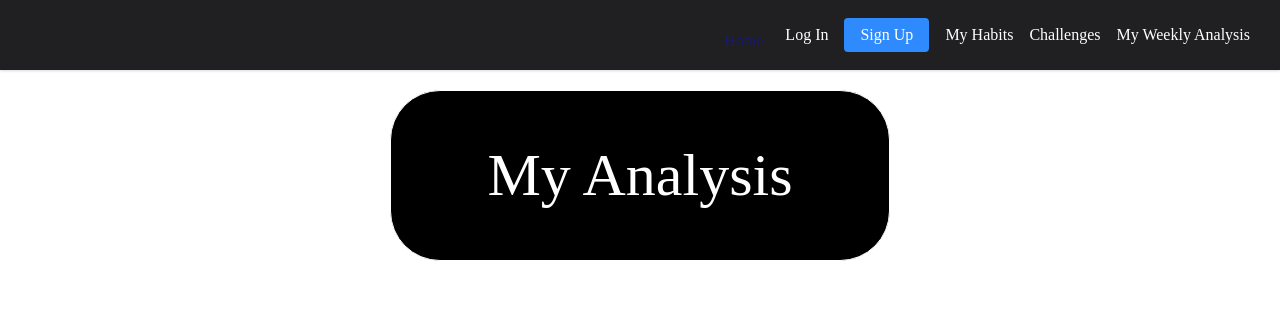
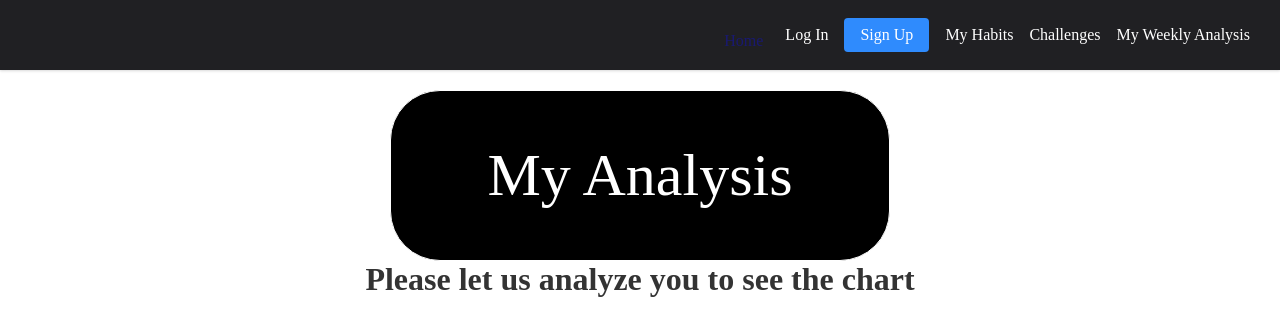
Before and after one commit to Shania810/dopamine-habit-client, a React (Create React App) app: page /analysis in a window 1280 px wide. Shown: the top 336 px of the page. Built offline with nearby package versions, Linux system fonts and the light colour scheme; no server answers.

Commit message:
condition for Analysis.js

```diff
--- a/src/components/Analysis.js
+++ b/src/components/Analysis.js
@@ -22,7 +22,7 @@ const Analysis = () => {
   return (
     <PositionContainer>
       <SubTitle style={{width: 500}} >My Analysis </SubTitle>
-      {analysis?.habits && <BarChart charData={analysis.habits} />}
+      {(analysis?.habits && analysis)?<BarChart charData={analysis.habits} />: <h1>Please let us analyze you to see the chart</h1>}
     </PositionContainer>
   );
 };
--- a/src/pages/MyHabits.js
+++ b/src/pages/MyHabits.js
@@ -1,6 +1,7 @@
 import React, { useEffect, useState } from 'react'
 import Habit from '../components/Habit'
 import { NewHabit } from '../components/NewHabit'
+import { Loading } from '../components/Loading'
 import {
   ButtonDefault,
   PositionContainer,
@@ -90,7 +91,7 @@ export const MyHabits = () => {
    const show = showDaily()
     setShowComponentDaily(show)
   },[])
-  return (
+  return analyses && habits ?
     <PositionContainer style={{margin: '50px 0'}} >
       <SubTitle style={{width: 400}} >My Goals</SubTitle>
       {showButtonAddDeleteHabitAndAddAnalysis()? <ButtonDefault onClick={addAnalysis}>
@@ -102,6 +103,6 @@ export const MyHabits = () => {
       {showButtonAddDeleteHabitAndAddAnalysis() === true && <ButtonDefault onClick={() => setValue(!value)}>Add Goal</ButtonDefault>}
       {value && <NewHabit getHabit={getHabit} />}
       {showComponentDaily === true && <DailyHabit habits={habits} getHabit={getHabit} updateAnalysis={updateAnalysis}/>}
-    </PositionContainer>
-  )
+    </PositionContainer> : <Loading/>
+
 }
```
